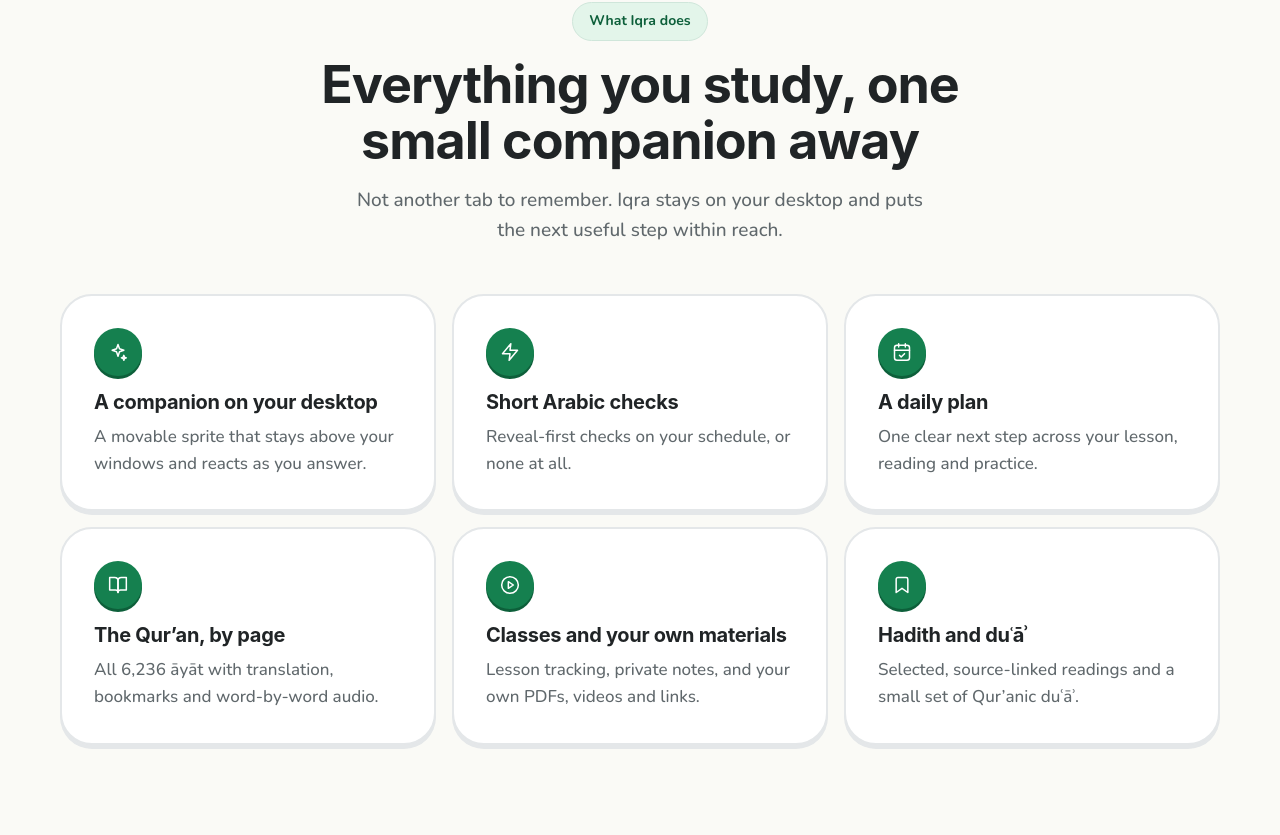
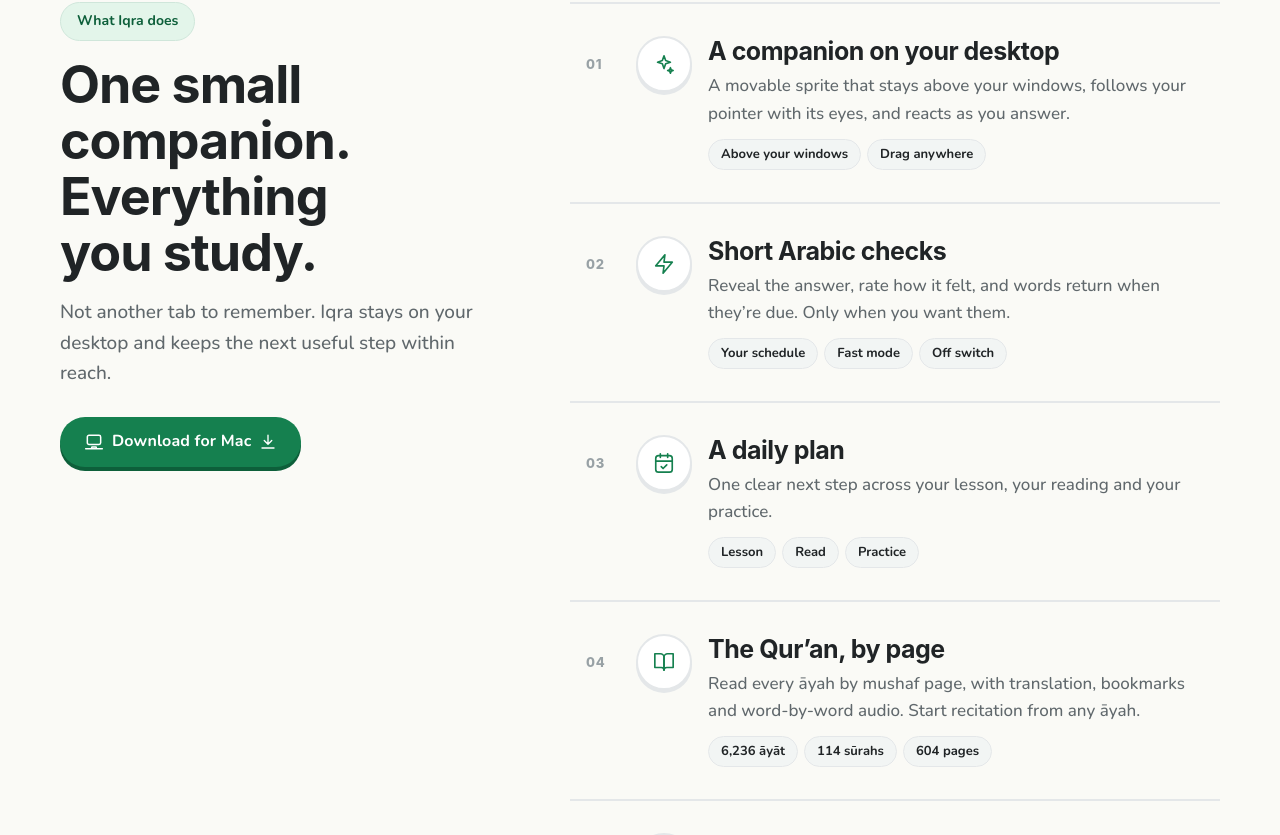
Before and after one commit to raheemthedev/iqra-landing, a React (Vite) app: page / in a window 1280 px wide. Shown: the part 1528-2363 px from the top of the page. Built offline with nearby package versions, Linux system fonts and the light colour scheme.

Commit message:
feat: editorial two-column 'What Iqra does' with sticky heading and feature list

```diff
--- a/src/components/Sections.tsx
+++ b/src/components/Sections.tsx
@@ -147,22 +147,30 @@
 }
 
 export function Features() {
+  const cta = primaryCta()
   return (
     <section id="features" className="section container features" aria-labelledby="features-title">
       <div className="features-head">
         <p className="hx-pill">What Iqra does</p>
         <h2 id="features-title" className="h2">{features.title}</h2>
         <p className="body-lg">{features.intro}</p>
+        <CtaLink cta={cta} />
       </div>
-      <ul className="bento">
-        {features.tiles.map((t) => (
-          <li key={t.id} className="bento-tile">
-            <span className="round-btn tone"><Icon name={t.icon as IconName} /></span>
-            <h3>{t.title}</h3>
-            <p>{t.body}</p>
+      <ol className="flist">
+        {features.tiles.map((t, i) => (
+          <li key={t.id} className="frow">
+            <span className="frow-n" aria-hidden="true">{String(i + 1).padStart(2, '0')}</span>
+            <span className="round-btn frow-icon"><Icon name={t.icon as IconName} size={22} /></span>
+            <div className="frow-main">
+              <h3>{t.title}</h3>
+              <p>{t.body}</p>
+              <ul className="frow-tags">
+                {t.tags.map((g) => <li key={g}>{g}</li>)}
+              </ul>
+            </div>
           </li>
         ))}
-      </ul>
+      </ol>
     </section>
   )
 }
--- a/src/content/landing-copy.ts
+++ b/src/content/landing-copy.ts
@@ -14,15 +14,15 @@
 }
 
 export const features = {
-  title: 'Everything you study, one small companion away',
-  intro: 'Not another tab to remember. Iqra stays on your desktop and puts the next useful step within reach.',
+  title: 'One small companion. Everything you study.',
+  intro: 'Not another tab to remember. Iqra stays on your desktop and keeps the next useful step within reach.',
   tiles: [
-    { id: 'companion', icon: 'sparkle', title: 'A companion on your desktop', body: 'A movable sprite that stays above your windows and reacts as you answer.' },
-    { id: 'checks', icon: 'practice', title: 'Short Arabic checks', body: 'Reveal-first checks on your schedule, or none at all.' },
-    { id: 'today', icon: 'today', title: 'A daily plan', body: 'One clear next step across your lesson, reading and practice.' },
-    { id: 'quran', icon: 'quran', title: 'The Qur’an, by page', body: 'All 6,236 āyāt with translation, bookmarks and word-by-word audio.' },
-    { id: 'classes', icon: 'learn', title: 'Classes and your own materials', body: 'Lesson tracking, private notes, and your own PDFs, videos and links.' },
-    { id: 'hadith', icon: 'hadith', title: 'Hadith and duʿāʾ', body: 'Selected, source-linked readings and a small set of Qur’anic duʿāʾ.' },
+    { id: 'companion', icon: 'sparkle', title: 'A companion on your desktop', body: 'A movable sprite that stays above your windows, follows your pointer with its eyes, and reacts as you answer.', tags: ['Above your windows', 'Drag anywhere'] },
+    { id: 'checks', icon: 'practice', title: 'Short Arabic checks', body: 'Reveal the answer, rate how it felt, and words return when they’re due. Only when you want them.', tags: ['Your schedule', 'Fast mode', 'Off switch'] },
+    { id: 'today', icon: 'today', title: 'A daily plan', body: 'One clear next step across your lesson, your reading and your practice.', tags: ['Lesson', 'Read', 'Practice'] },
+    { id: 'quran', icon: 'quran', title: 'The Qur’an, by page', body: 'Read every āyah by mushaf page, with translation, bookmarks and word-by-word audio. Start recitation from any āyah.', tags: ['6,236 āyāt', '114 sūrahs', '604 pages'] },
+    { id: 'classes', icon: 'learn', title: 'Classes and your own materials', body: 'Track your Nurul Bayan lessons, keep private notes, and bring your own PDFs, videos, audio and links.', tags: ['Lesson notes', 'Your files'] },
+    { id: 'hadith', icon: 'hadith', title: 'Hadith and duʿāʾ', body: 'Selected, source-linked Hadith readings across six collections, and a small set of Qur’anic duʿāʾ.', tags: ['Source-linked', 'Six collections'] },
   ],
 }
 
--- a/src/styles/sell.css
+++ b/src/styles/sell.css
@@ -58,15 +58,23 @@
 .mac-dock-iqra i { position: absolute; left: 50%; top: 50%; width: 7px; height: 20px; margin: -10px 0 0 -3.5px; background: #fff; border-radius: 4px; }
 .mac-dock-iqra::after { content: ''; position: absolute; right: 7px; bottom: 7px; width: 6px; height: 6px; border-radius: 50%; background: var(--saffron); }
 
-/* ---------- Feature grid ---------- */
-.features-head { display: grid; justify-items: center; text-align: center; gap: var(--s-3); max-width: 720px; margin-inline: auto; }
+/* ---------- Feature list ---------- */
+.features { display: grid; grid-template-columns: minmax(0, 0.8fr) minmax(0, 1.2fr); gap: clamp(32px, 6vw, 88px); align-items: start; }
+.features-head { position: sticky; top: calc(var(--header-h) + 32px); display: grid; justify-items: start; gap: var(--s-3); }
 .features-head .h2 { text-wrap: balance; }
-.features-head .body-lg { max-width: 52ch; }
-.bento { margin-top: var(--s-6); display: grid; grid-template-columns: repeat(3, minmax(0, 1fr)); gap: var(--s-3); }
-.bento-tile { display: grid; gap: 8px; align-content: start; padding: var(--s-5); background: #fff; border: 2px solid var(--border); border-radius: var(--r-lg); box-shadow: 0 4px 0 var(--border); }
-.bento-tile .round-btn.tone { width: 48px; height: 48px; margin-bottom: 6px; }
-.bento-tile h3 { font-family: var(--font-head); font-size: 20px; font-weight: 750; letter-spacing: -0.015em; line-height: 1.25; }
-.bento-tile p { color: var(--muted); font-weight: 500; }
+.features-head .btn { margin-top: var(--s-2); }
+.flist { display: grid; border-top: 2px solid var(--border); counter-reset: none; }
+.frow { position: relative; display: grid; grid-template-columns: 34px 56px minmax(0, 1fr); gap: var(--s-3); align-items: start; padding: var(--s-5) var(--s-3); border-bottom: 2px solid var(--border); border-radius: 0; transition: background-color 0.2s ease, padding-left 0.2s ease; }
+.frow:hover { background: var(--green-soft); padding-left: var(--s-4); }
+.frow-n { font-family: var(--font-head); font-weight: 800; font-size: 13px; letter-spacing: 0.06em; color: #98a1a5; padding-top: 18px; }
+.frow-icon { width: 56px; height: 56px; border-width: 2px; color: var(--green); transition: background-color 0.2s, color 0.2s, border-color 0.2s; }
+.frow:hover .frow-icon { background: var(--green); border-color: var(--green); color: #fff; box-shadow: 0 3px 0 var(--green-deep); }
+.frow:hover .frow-n { color: var(--green); }
+.frow-main h3 { font-family: var(--font-head); font-size: clamp(20px, 2vw, 25px); font-weight: 750; letter-spacing: -0.02em; line-height: 1.2; }
+.frow-main p { margin-top: 6px; color: var(--muted); font-weight: 500; max-width: 56ch; }
+.frow-tags { margin-top: 12px; display: flex; flex-wrap: wrap; gap: 6px; }
+.frow-tags li { padding: 4px 12px; border-radius: 999px; background: var(--soft); border: 1.5px solid var(--border); font-size: 13px; font-weight: 700; color: var(--ink); transition: background-color 0.2s; }
+.frow:hover .frow-tags li { background: #fff; }
 
 /* ---------- Mac section ---------- */
 .band-soft { background: var(--soft); color: var(--ink); }
@@ -97,7 +105,8 @@
 
 /* ---------- Responsive ---------- */
 @media (max-width: 1024px) {
-  .bento { grid-template-columns: repeat(2, minmax(0, 1fr)); }
+  .features { grid-template-columns: 1fr; }
+  .features-head { position: static; }
   .mac-grid { grid-template-columns: repeat(2, minmax(0, 1fr)); }
   .dl { grid-template-columns: 1fr; }
 }
@@ -114,8 +123,10 @@
   .mac-dock { padding: 6px 9px; gap: 8px; }
 }
 @media (max-width: 640px) {
-  .bento, .mac-grid { grid-template-columns: 1fr; }
-  .bento-tile { padding: var(--s-4); }
+  .mac-grid { grid-template-columns: 1fr; }
+  .frow { grid-template-columns: 48px minmax(0, 1fr); padding: var(--s-4) var(--s-2); }
+  .frow-n { display: none; }
+  .frow-icon { width: 48px; height: 48px; }
 }
 @media (max-width: 560px) {
   .hx-actions .btn { flex: 1 1 100%; }
```
